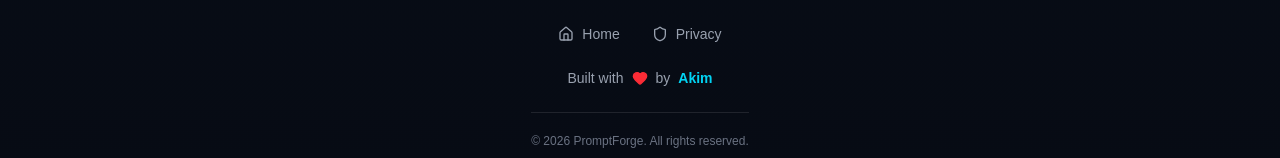
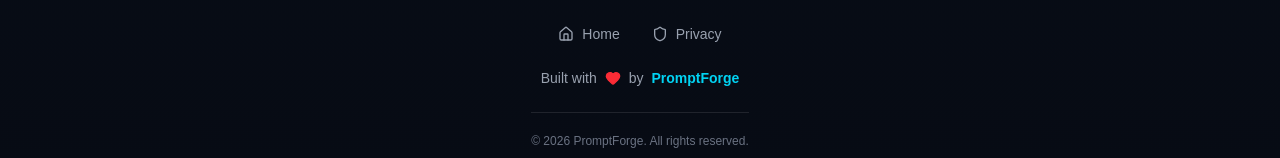
Before and after one commit to akimcodes/PromptForge, a Next.js app: page / in a window 1280 px wide. Shown: the part 5391-5549 px from the top of the page. Built offline with nearby package versions, Linux system fonts and the light colour scheme; no server answers.

Commit message:
Updated 2

```diff
--- a/app/page.tsx
+++ b/app/page.tsx
@@ -209,7 +209,7 @@ const toggleFavorite = async (id: string) => {
     />
     by
     <span className="font-semibold text-cyan-400">
-      Akim
+      PromptForge
     </span>
   </p>
 
```
